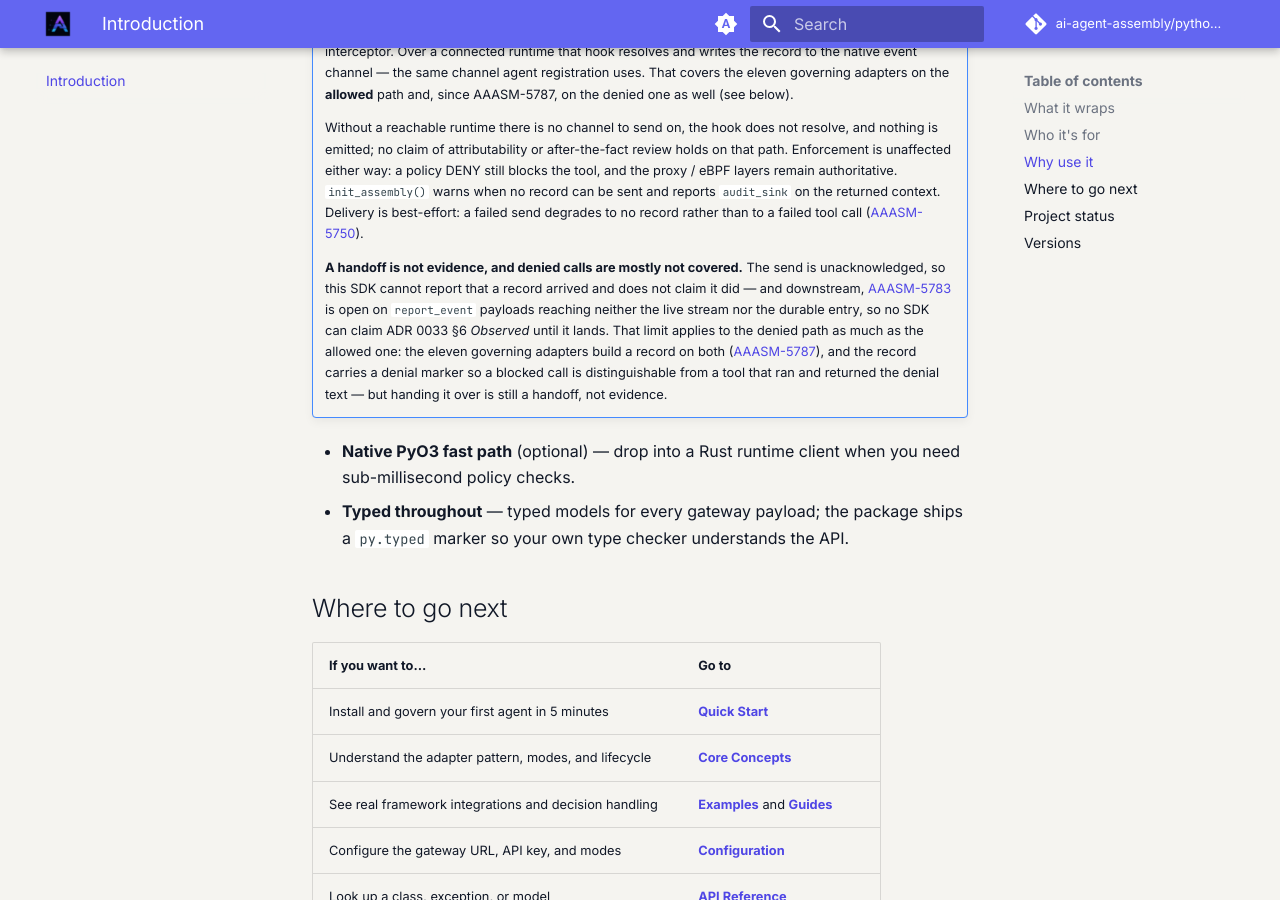
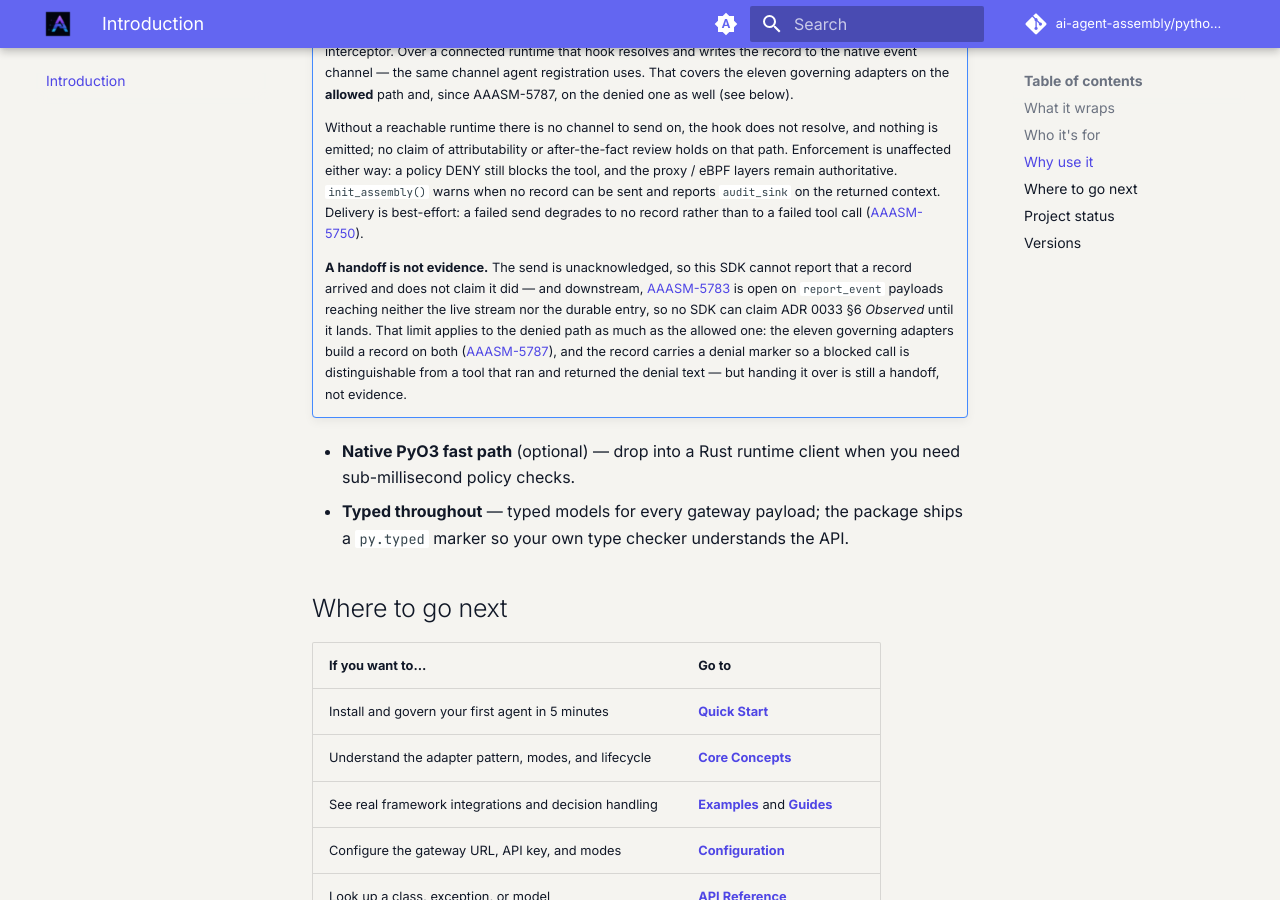
Before and after one commit to AI-agent-assembly/python-sdk, an MkDocs documentation site: the page built from docs/index.md, in a window 1280 px wide and 900 px high, scrolled down 1648 px. Built offline with MkDocs 1.6.1 and Material for MkDocs 9.7.7, drawn with Linux system fonts in a browser that asks for light colours; a script that is not in the unit is left out; the version menu is left out.

Commit message:
📝 (docs): Drop the stale lead from the audit admonition
Review found the twelfth site: the bolded lead still read "and denied calls are mostly not covered" while both paragraphs it introduces had been corrected. It is the summary a reader takes away, and it contradicted README, the architecture page and .claude/CLAUDE.md. The population in this PR's body was 11 found / 11 fixed; it is 12 / 12 (AAASM-5787).

```diff
--- a/docs/index.md
+++ b/docs/index.md
@@ -75,7 +75,7 @@ see the note under "Why use it" below.
     rather than to a failed tool call
     ([AAASM-5750](https://lightning-dust-mite.atlassian.net/browse/AAASM-5750)).
 
-    **A handoff is not evidence, and denied calls are mostly not covered.** The send
+    **A handoff is not evidence.** The send
     is unacknowledged, so this SDK cannot report that a record arrived and does not
     claim it did — and downstream,
     [AAASM-5783](https://lightning-dust-mite.atlassian.net/browse/AAASM-5783) is open
```
